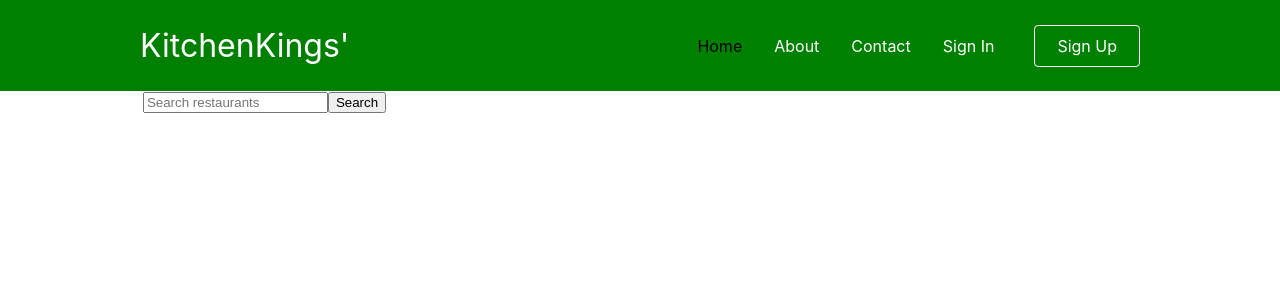
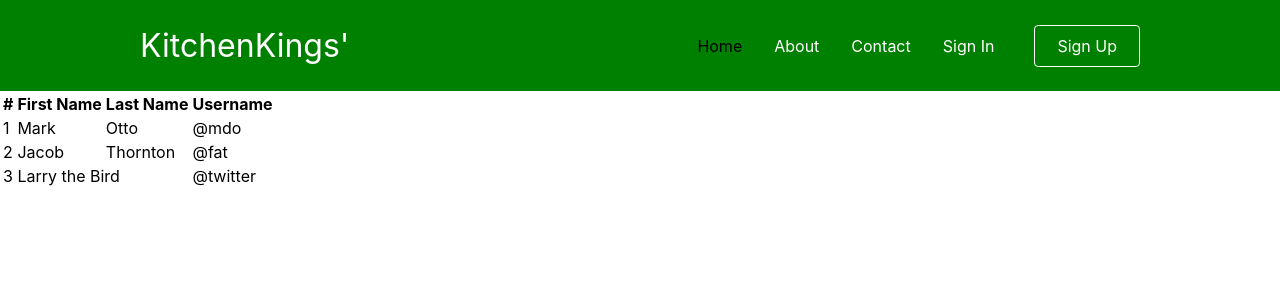
Before and after one commit to paulrobert99/elproyectetest, a React (Create React App) app in the folder test-app/: page / in a window 1280 px wide. Shown: the top 300 px of the page. Built offline with nearby package versions, Linux system fonts and the light colour scheme.

Commit message:
Table progress

```diff
--- a/test-app/src/App.js
+++ b/test-app/src/App.js
@@ -9,7 +9,7 @@ import Contact from './pages/contact';
 import SignUp from './pages/signup';
 import SignIn from './pages/signin';
 import SearchBar from './components/Search';
-import Table from './components/Table';
+import Tab from './components/Table';
 
 
 
@@ -18,7 +18,7 @@ function App() {
         <Router>
             <Navbar />
             <Switch>
-                <Route path="/" exact component={Home, SearchBar} />
+                <Route path="/" exact component={Home, SearchBar, Tab} />
                 <Route path="/about" component={About} />
                 <Route path="/contact" component={Contact} />
                 <Route path="/signin" component={SignIn} />
```
